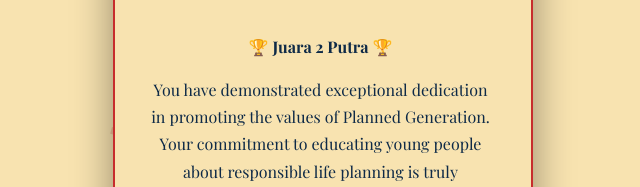
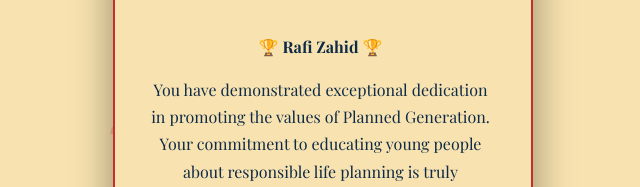
Before and after one commit to greetzza/dugenputra2, a plain HTML site: page index.html in a window 1280 px wide. Both pictures are taken after a click on the button "OPEN CARD". Shown: the part 474-661 px from the top of the page, 317-957 px from the left. Drawn offline with nearby package versions, Linux system fonts and the light colour scheme.

Commit message:
Update index.html

```diff
--- a/index.html
+++ b/index.html
@@ -22,7 +22,7 @@
                 <h1 class="card-title">Congratulations!</h1>
                 <div class="card-image"></div>
                 <div class="card-message">
-                    <p>🏆 <strong>Juara 2 Putra</strong> 🏆</p>
+                    <p>🏆 <strong>Rafi Zahid</strong> 🏆</p>
                     <p>You have demonstrated exceptional dedication in promoting the values of Planned Generation. Your commitment to educating young people about responsible life planning is truly inspiring.</p>
                     <p>Through your efforts, you've shown that today's youth can be empowered to make informed decisions about their futures. Your work in promoting healthy relationships, proper family planning, and youth development is making a real difference in our community.</p>
                     <p>"Healthy, creative, and planned youth are the foundation of a strong nation for the future. Your leadership as a Genre Ambassador helps build this foundation one young person at a time."</p>
```
